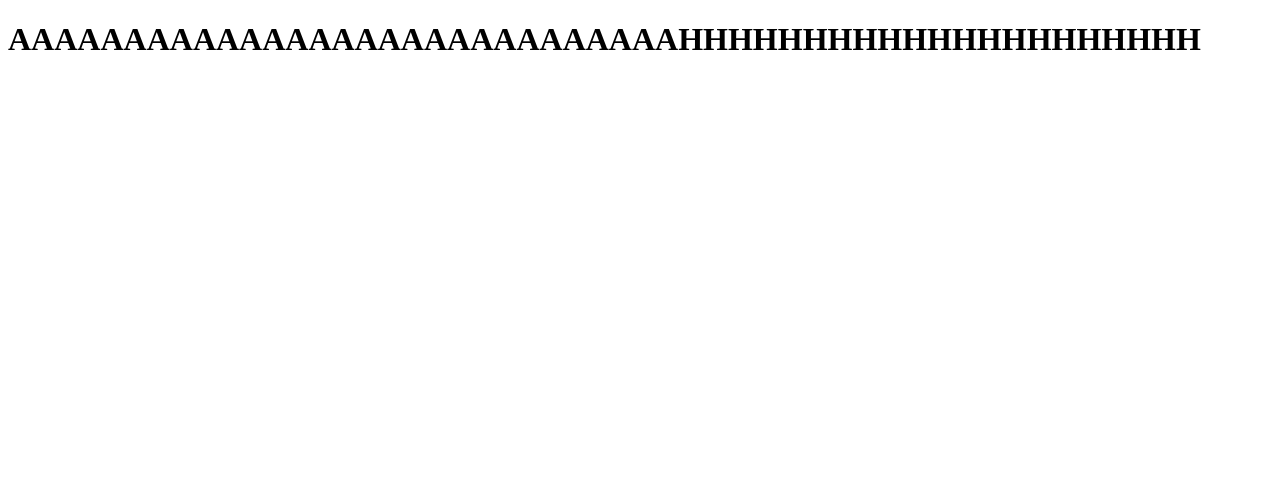
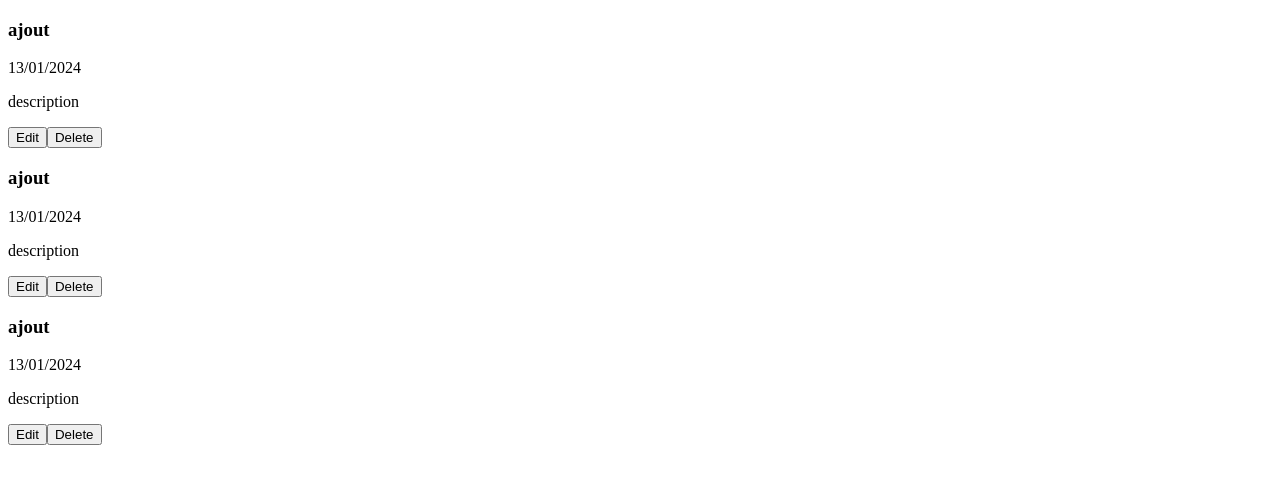
Before and after one commit to AdnenKhiari/Cabinet-Virtuel-Comptable, an Angular app: page /historique in a window 1280 px wide. Shown: the top 484 px of the page. Built offline with nearby package versions, Linux system fonts and the light colour scheme.

Commit message:
finishing routes

```diff
--- a/src/app/app.component.html
+++ b/src/app/app.component.html
@@ -1 +1 @@
-<h1>{{ title }}</h1>
+<router-outlet></router-outlet>
--- a/src/app/app.module.ts
+++ b/src/app/app.module.ts
@@ -3,10 +3,11 @@ import { BrowserModule } from '@angular/platform-browser'
 
 import { AppRoutingModule } from './app-routing.module'
 import { AppComponent } from './app.component';
+import { HttpClientModule } from '@angular/common/http';
 
 @NgModule({
   declarations: [AppComponent],
-  imports: [BrowserModule, AppRoutingModule],
+    imports: [BrowserModule, AppRoutingModule, HttpClientModule],
   providers: [],
   bootstrap: [AppComponent]
 })
--- /dev/null
+++ b/src/app/constants/historique-audit.ts
@@ -0,0 +1,46 @@
+import { Audit, Historique } from '../models/historique-audit'
+
+const historiqueFakeData: Historique[] = [
+  {
+    id: 1,
+    date: new Date(),
+    action: 'ajout',
+    description: 'description',
+    user: 'user 1'
+  },
+  {
+    id: 2,
+    date: new Date(),
+    action: 'ajout',
+    description: 'description',
+    user: 'user 2'
+  },
+  {
+    id: 3,
+    date: new Date(),
+    action: 'ajout',
+    description: 'description',
+    user: 'user 3'
+  }
+]
+
+const auditFakeData: Audit[] = [
+  {
+    id: 1,
+    action: 'ajout',
+    description: 'description',
+    date: new Date(),
+    earned: 100,
+    user: 'user 1'
+  },
+  {
+    id: 2,
+    action: 'ajout',
+    description: 'description',
+    date: new Date(),
+    earned: 100,
+    user: 'user 2'
+  }
+]
+
+export { historiqueFakeData, auditFakeData }
--- a/src/app/historique-audit/audit.service.ts
+++ b/src/app/historique-audit/audit.service.ts
@@ -2,7 +2,8 @@ import { Injectable } from '@angular/core';
 import { HttpClient } from '@angular/common/http';
 import { Audit } from '../models/historique-audit';
 import { BACKEND_URL } from '../constants/url';
-import { Observable } from 'rxjs';
+import { Observable,of } from 'rxjs';
+import {auditFakeData} from '../constants/historique-audit'
 
 @Injectable({
   providedIn: 'root'
@@ -12,7 +13,8 @@ export class AuditService {
   constructor(private http: HttpClient) { }
 
   getAudit() :Observable<Audit[]>{
-    return this.http.get<Audit[]>(`${BACKEND_URL}/audit`)
+    // return this.http.get<Audit[]>(`${BACKEND_URL}/audit`)
+    return of(auditFakeData)
   }
 
   getAuditById(id: number):Observable<Audit> {
--- a/src/app/historique-audit/audit/audit.component.html
+++ b/src/app/historique-audit/audit/audit.component.html
@@ -1,7 +1,7 @@
-<div *ngFor="audits; let audit" class="audit">
+<div *ngFor="let audit of audits" class="audit">
   <div class="audit__header">
     <div class="audit__header__title">
-      <h3>{{ audit.title }}</h3>
+      <h3>{{ audit.action }}</h3>
     </div>
     <div class="audit__header__date">
       <p>{{ audit.date | date: 'dd/MM/yyyy' }}</p>
--- a/src/app/historique-audit/historique-audit.module.ts
+++ b/src/app/historique-audit/historique-audit.module.ts
@@ -3,6 +3,7 @@ import { CommonModule } from '@angular/common';
 import { AuditComponent } from './audit/audit.component';
 import { HistoriqueComponent } from './historique/historique.component';
 import { AuditService } from './audit.service';
+import { HistoriqueAuditRoutingModule } from './historique-audit-routing.module';
 
 
 @NgModule({
@@ -12,6 +13,7 @@ import { AuditService } from './audit.service';
   ],
   providers: [AuditService],
   imports: [
+    HistoriqueAuditRoutingModule,
     CommonModule
   ]
 })
--- a/src/app/historique-audit/historique.service.ts
+++ b/src/app/historique-audit/historique.service.ts
@@ -2,7 +2,8 @@ import { HttpClient } from '@angular/common/http';
 import { Injectable } from '@angular/core';
 import { BACKEND_URL } from "../constants/url";
 import { Historique } from '../models/historique-audit';
-import { Observable } from 'rxjs';
+import { Observable,of } from 'rxjs';
+import { historiqueFakeData } from '../constants/historique-audit';
 @Injectable({
   providedIn: 'root'
 })
@@ -11,7 +12,8 @@ export class HistoriqueService {
   constructor(private http: HttpClient) { }
 
   getHistorique():Observable<Historique[]> {
-    return this.http.get<Historique[]>(`${BACKEND_URL}/historique`)
+    // return this.http.get<Historique[]>(`${BACKEND_URL}/historique`)
+    return of(historiqueFakeData)
   }
 
   getHistoriqueById(id: number):Observable<Historique> {
```
